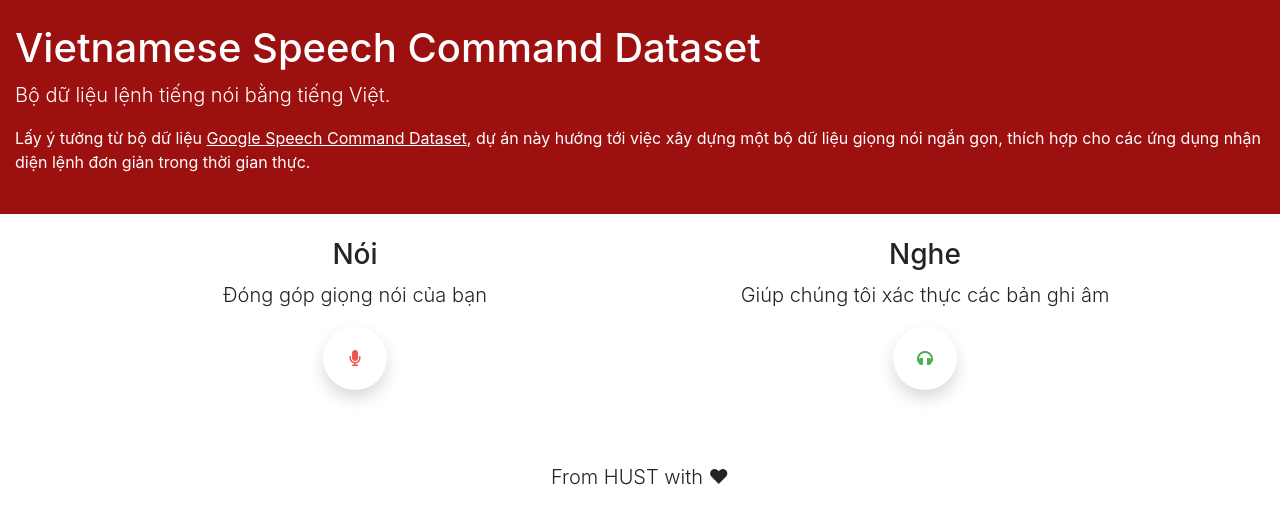
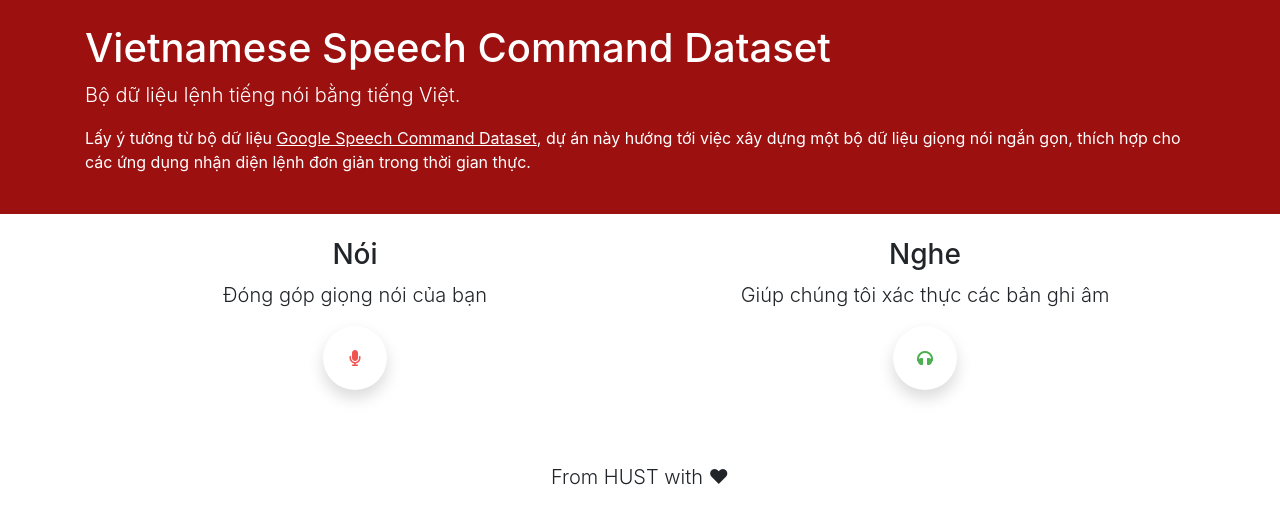
Before and after one commit to tranHieuDev23/VSCD, an Angular app: page / in a window 1280 px wide. Shown: the top 524 px of the page. Built offline with nearby package versions, Linux system fonts and the light colour scheme.

Commit message:
Fix home page padding issue

```diff
--- a/src/app/view/pages/home-page/home-page.component.html
+++ b/src/app/view/pages/home-page/home-page.component.html
@@ -1,4 +1,5 @@
-<div class="container-fluid header">
+<div class="container-fluid header p-0">
+    <div class="container">
         <div class="jumbotron py-3 py-md-4">
             <h1 class="h1">Vietnamese Speech Command Dataset</h1>
             <p class="lead">Bộ dữ liệu lệnh tiếng nói bằng tiếng Việt.</p>
@@ -6,6 +7,7 @@
                     href="https://ai.googleblog.com/2017/08/launching-speech-commands-dataset.html" style="text-decoration: underline;">Google Speech Command
                     Dataset</a>, dự án này hướng tới việc xây dựng một bộ dữ liệu giọng nói ngắn gọn, thích hợp cho các ứng
                 dụng nhận diện lệnh đơn giản trong thời gian thực.</p>
+        </div>
     </div>
 </div>
 <div class="container">
```
Lines whose indentation alone changed are shown as unchanged.
